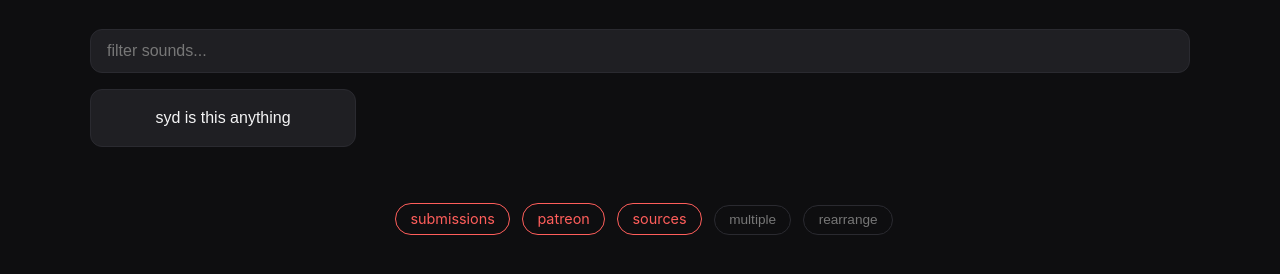
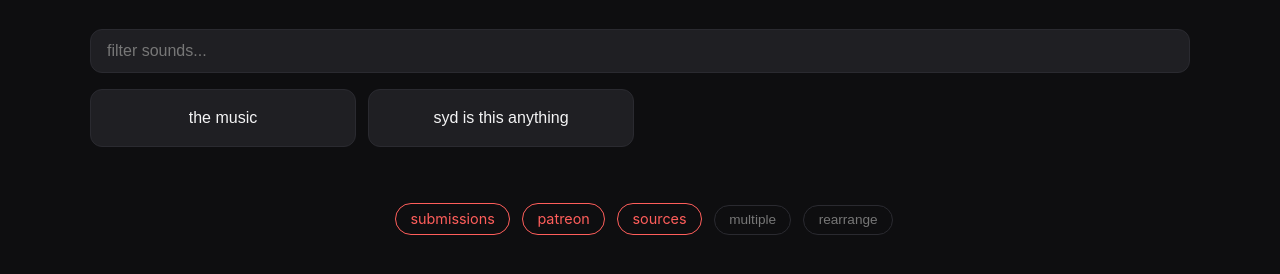
Before and after one commit to jbrower2/sydandoliviasoundboard.com, a plain HTML site: page index.html in a window 1280 px wide. Shown: the part 74-348 px from the top of the page. Drawn offline with Linux system fonts and the light colour scheme.

Commit message:
the music

```diff
--- a/index.html
+++ b/index.html
@@ -158,6 +158,7 @@
 
 <script>
   const sounds = [
+    "the music",            // 2021-09
     "syd is this anything", // 2026-04-21 - s3e80 - We've Been Misgendering Bigfoot - 44:24 - https://www.youtube.com/watch?v=9n4o99mWezA
   ];
 
```
Also changed, not shown: 1 other file.
